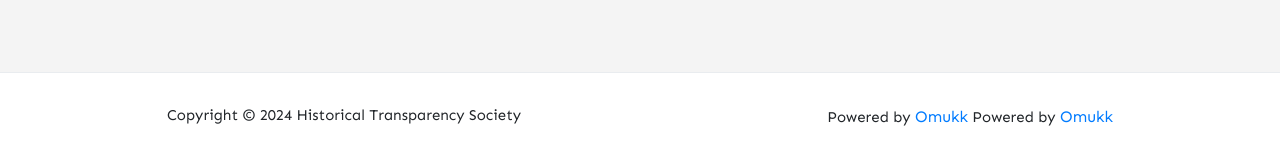
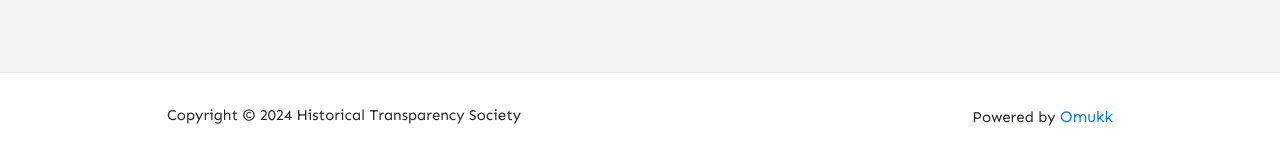
Before and after one commit to pptx704/hts, a Jekyll site: the page built from index.html, in a window 1280 px wide. Shown: the part 1746-1903 px from the top of the page. Built offline with Jekyll 4.4.1, drawn with Linux system fonts in a browser that asks for light colours; nearby versions of some CDN libraries; the list of posts is cut into pages by our own code; comment, search, counter and statistics services are not loaded.

Commit message:
All issues resolved

```diff
--- a/_layouts/default.html
+++ b/_layouts/default.html
@@ -114,7 +114,6 @@
             </div>
             <div class="col-md-6 col-sm-12 text-center text-lg-right">
                 Powered by <a target="_blank" href="https://omukk.dev/">Omukk</a>
-                Powered by <a target="_blank" href="https://omukk.vercel.app/">Omukk</a>
             </div>
         </div>
     </div>
```
